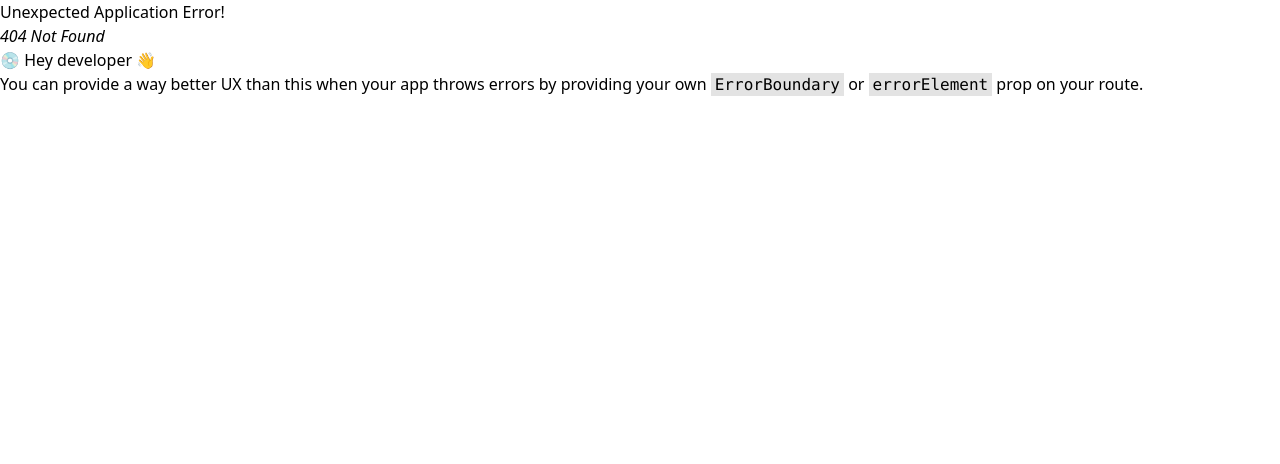
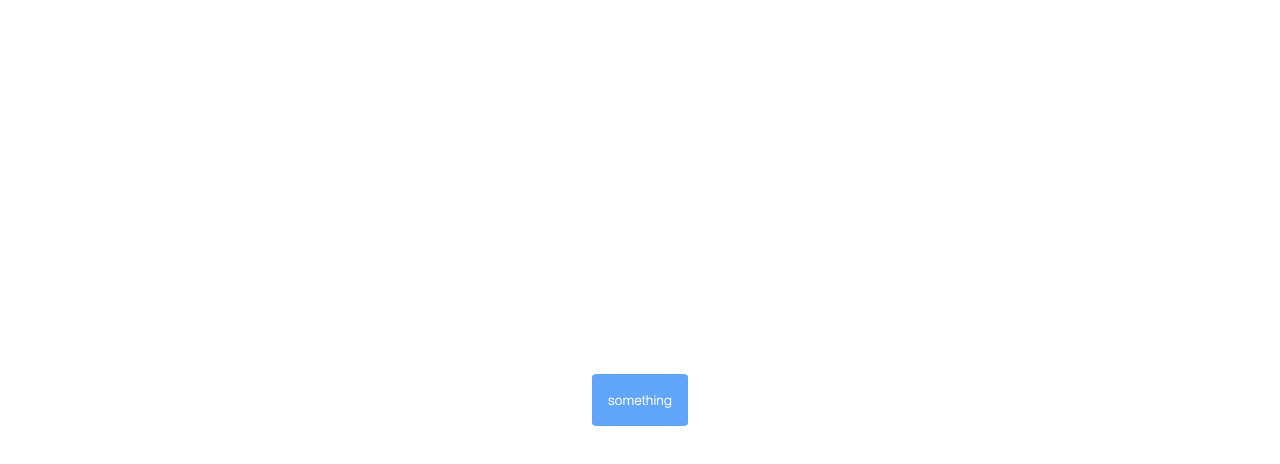
Before and after one commit to UofA-Blueprint/AlzheimerCalgary2.0, a React (Vite) app: page /testButton in a window 1280 px wide. Before the commit this address had no page. Shown: the top 464 px of the page. Built offline with nearby package versions, Linux system fonts and the light colour scheme.

Commit message:
commit draft button lol

```diff
--- /dev/null
+++ b/src/components/Button.tsx
@@ -0,0 +1,40 @@
+import React from "react";
+
+interface ButtonProps extends React.ButtonHTMLAttributes<HTMLButtonElement> {
+  onClick?: () => void;
+  icon?: React.ReactNode;
+  text: string;
+  rounded?: boolean;
+  fill?: boolean;
+  status?: boolean;
+}
+
+const Button: React.FC<ButtonProps> = ({
+  text = null,
+  icon = null,
+  onClick = () => console.log("Clicked"),
+  rounded = false,
+  fill = true,
+  status = true,
+}) => {
+  const buttonStyle = `flex-row text-sm p-4 rounded ${
+    !status
+      ? "bg-gray-400 text-gray-700"
+      : fill
+      ? "bg-blue-400 text-white"
+      : "text-blue-500 border-blue-500 border-2"
+  } ${rounded ? "rounded" : ""}`;
+
+  return (
+    <button
+      onClick={onClick}
+      className={buttonStyle}
+      disabled={!status} // If status is false (disabled), disable the button
+    >
+      {icon}
+      {text}
+    </button>
+  );
+};
+
+export default Button;
--- /dev/null
+++ b/src/routes/ButtonTestRoute.tsx
@@ -0,0 +1,19 @@
+import Button from "../components/Button";
+
+function ButtonTestRoute() {
+  return (
+    <div className="flex flex-col justify-center items-center min-h-screen">
+      <Button
+        onClick={function (): void {
+          throw new Error("Function not implemented.");
+        }}
+        text={"something"}
+        rounded={false}
+        fill={true}
+        status={true}
+      />
+    </div>
+  );
+}
+
+export default ButtonTestRoute;
```
Also changed, not shown: package.json (+5 -3 lines), src/App.tsx (+6 -4 lines), 1 other file (tests, documents, lock files or other folders).
